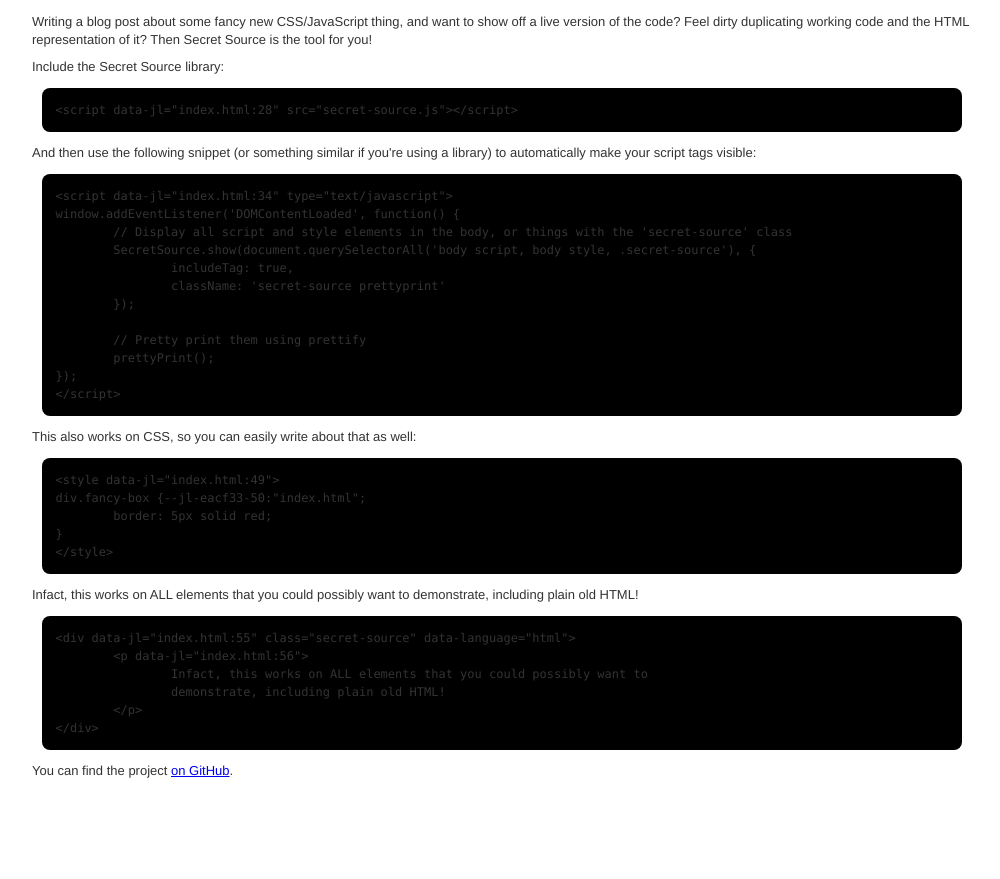
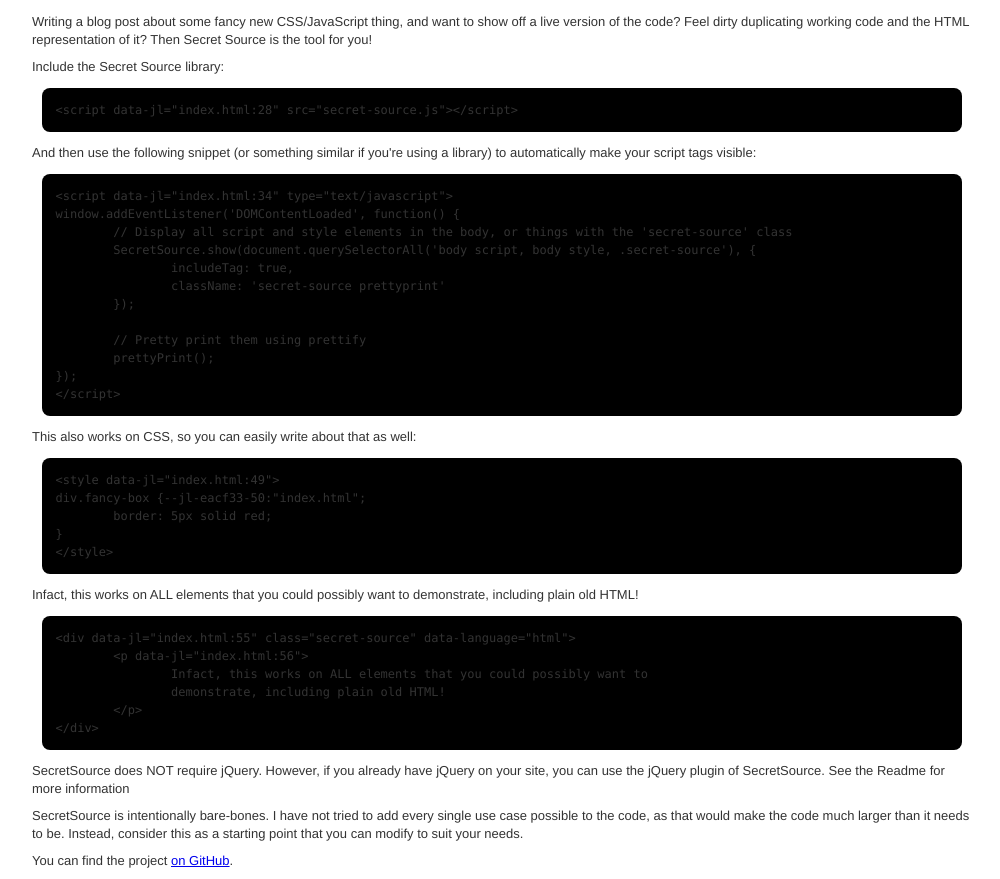
Before and after one commit to mx-moth/SecretSource, a plain HTML site: page index.html in a window 1280 px wide. Shown: the part 71-950 px from the top of the page, without its empty margins (138-1138 px from the left). Before the commit the page ends 860 px from the top, so only its background shows below. Drawn offline with Linux system fonts and the light colour scheme; a script that the page names is missing.

Commit message:
Add a reference to the jQuery branch

```diff
--- a/index.html
+++ b/index.html
@@ -58,6 +58,14 @@
 		demonstrate, including plain old HTML!
 	</p>
 </div>
+
+<p>SecretSource does NOT require jQuery. However, if you already have jQuery on your site, you can use the
+	jQuery plugin of SecretSource.  See the Readme for more information</p>
+
+<p>SecretSource is intentionally bare-bones. I have not tried to add every single use case possible to the code,
+	as that would make the code much larger than it needs to be. Instead, consider this as a starting point that
+	you can modify to suit your needs.</p>
+
 <p>You can find the project <a href="https://github.com/maelstrom/SecretSource/">on GitHub</a>.</p>
 </div>
 
```
Also changed, not shown: 1 other file.
